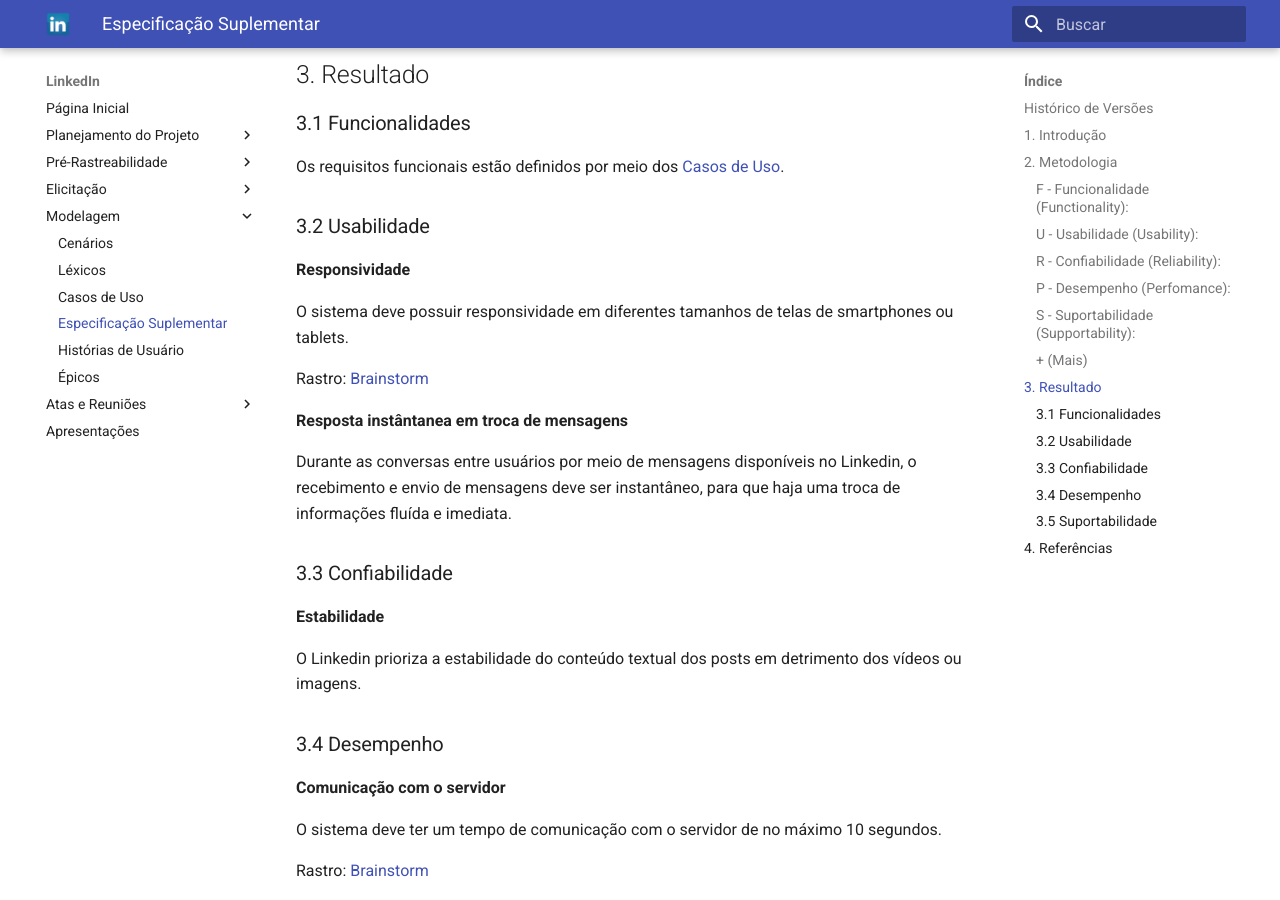
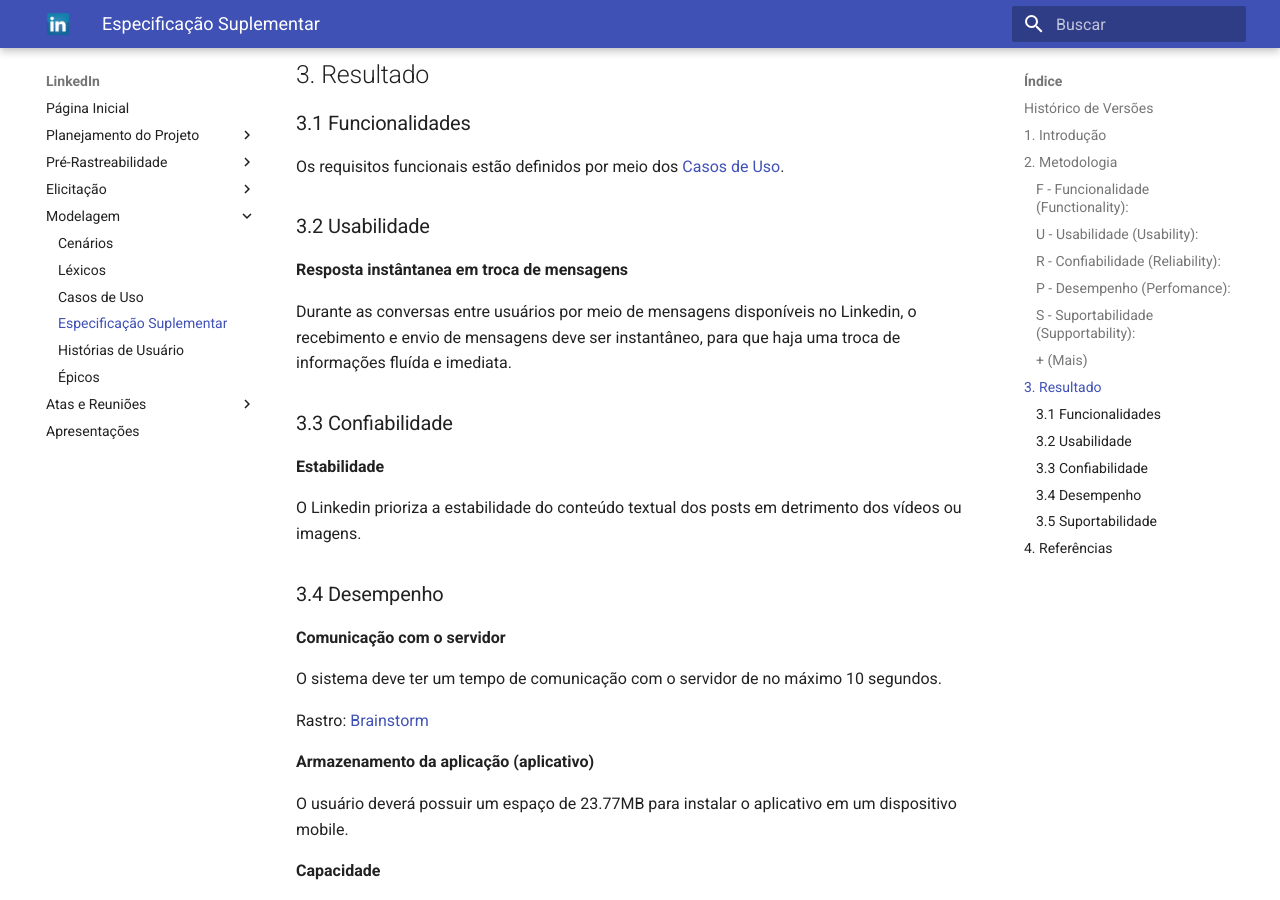
Before and after one commit to Requisitos-de-Software/2022.2-LinkedIn, an MkDocs documentation site: the page built from docs/modelagem/especificacao-suplementar.md, in a window 1280 px wide and 900 px high, scrolled down 2731 px. Built offline with MkDocs 1.6.1 and Material for MkDocs 9.7.7, drawn with Linux system fonts in a browser that asks for light colours.

Commit message:
adequando responsividade ao contexto do aplicativo

```diff
--- a/docs/modelagem/especificacao-suplementar.md
+++ b/docs/modelagem/especificacao-suplementar.md
@@ -87,12 +87,6 @@
 Os requisitos funcionais estão definidos por meio dos [Casos de Uso](use-case.md).
 
 ### 3.2 Usabilidade
-**Responsividade**
-
-O sistema deve possuir responsividade em diferentes tamanhos de telas de smartphones ou tablets.
-
-Rastro: [Brainstorm](../elicitacao/brainstorm.md)
-
 **Resposta instântanea em troca de mensagens**
 
 Durante as conversas entre usuários por meio de mensagens disponíveis no Linkedin, o recebimento e envio de mensagens deve ser instantâneo, para que haja uma troca de informações fluída e imediata.
```
